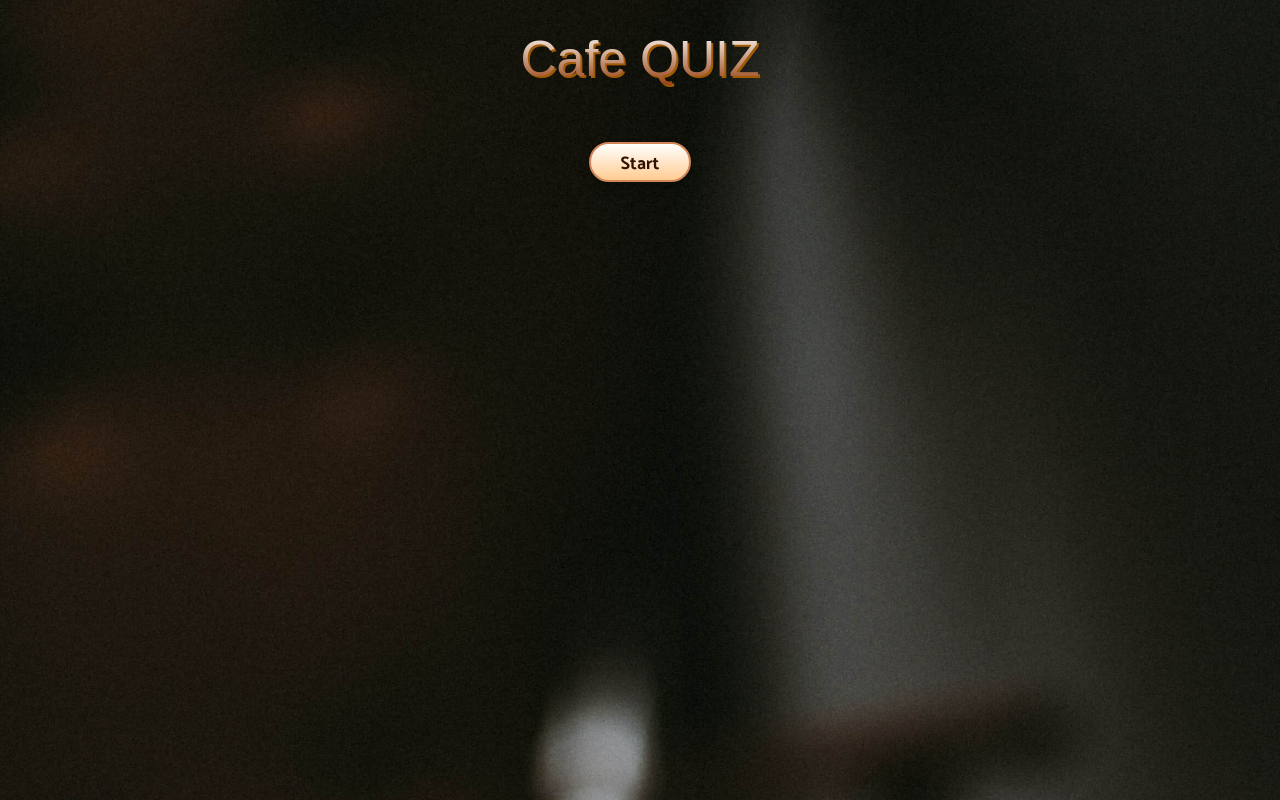
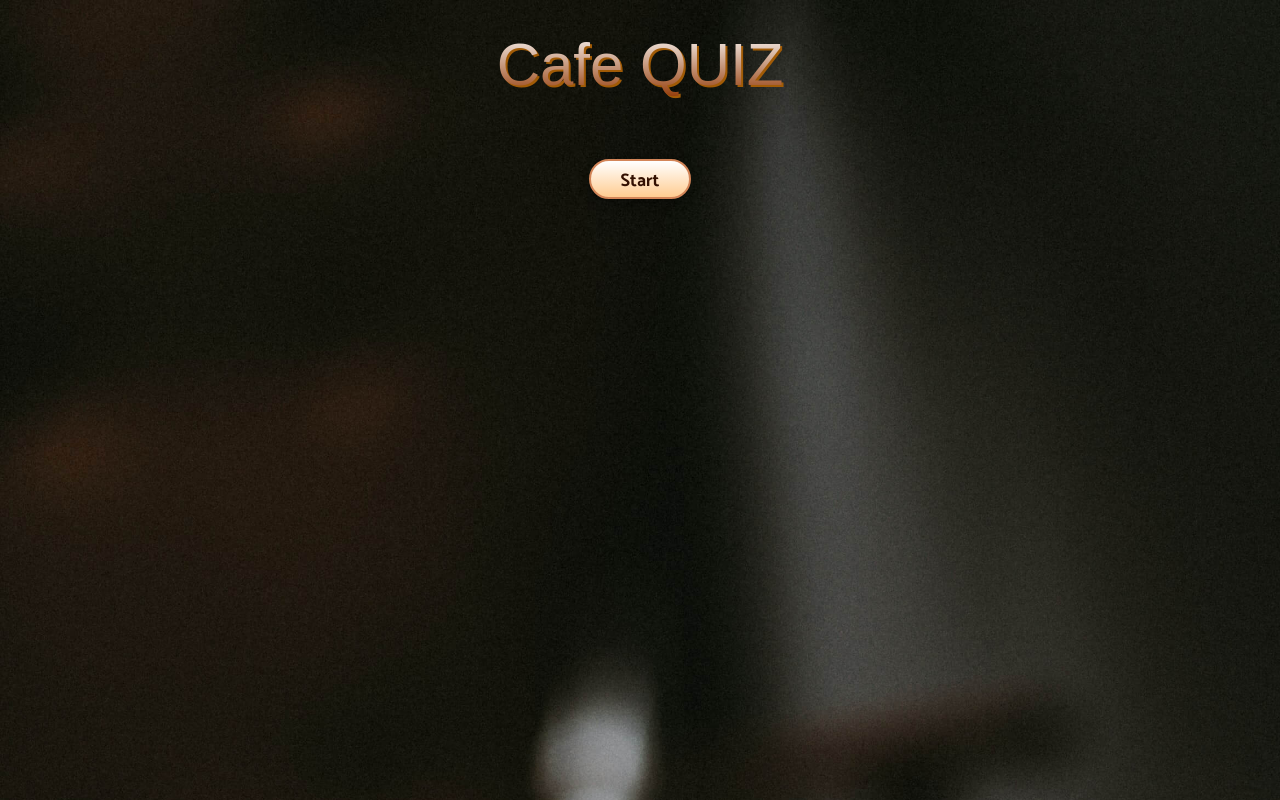
Before and after one commit to kos3126/Quiz-app-React-Typescript, a React (Create React App) app: page / in a window 1280 px wide. Built offline with nearby package versions, Linux system fonts and the light colour scheme; a web font is replaced by a local one.

Commit message:
modified css files

```diff
--- a/src/App.style.ts
+++ b/src/App.style.ts
@@ -48,7 +48,7 @@ export const Wrapper = styled.div`
     -moz-background-clip: text;
     -moz-text-fill-color: transparent;
     filter: drop-shadow(2px 2px #a15b06);
-    font-size: 50px;
+    font-size: 60px;
     font-weight: 400;
     text-align: center;
     margin-top: 30px;
```
